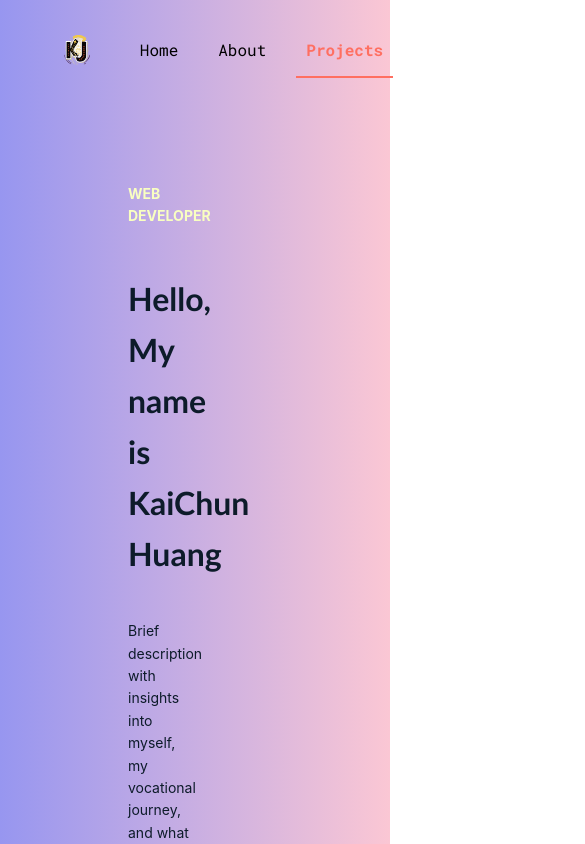
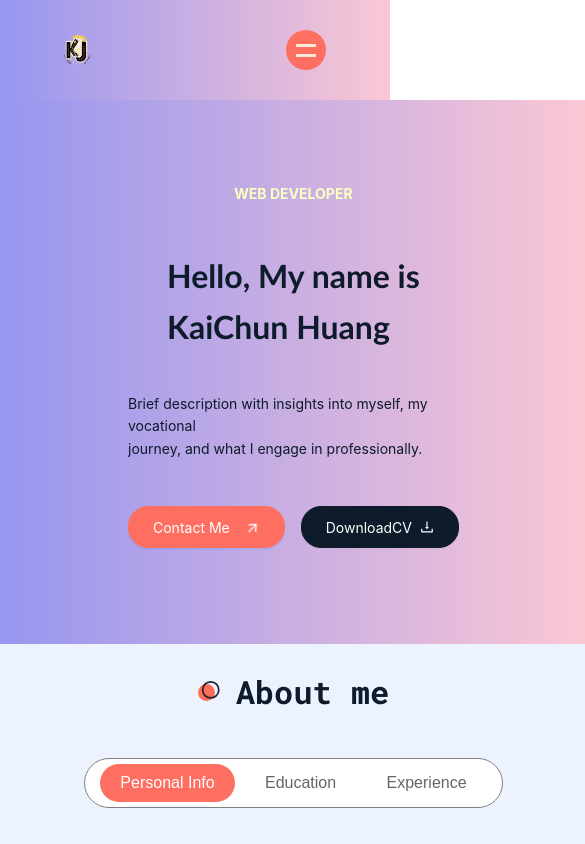
Before and after one commit to Charliebear520/myWebsite, a React (Vite) app: page / in a window 390 px wide. Shown: the top 844 px of the page, 585 px wide, since content can reach past the window. Built offline with nearby package versions, Linux system fonts and the light colour scheme.

Commit message:
add rwd and hamburgermenu

```diff
--- a/src/App.css
+++ b/src/App.css
@@ -40,6 +40,8 @@
 body {
   font-size: 16px;
   line-height: 1.6;
+  position:absolute;
+  overflow-x: hidden;
 }
 
 /* Layout */
--- a/src/components/About/about.module.css
+++ b/src/components/About/about.module.css
@@ -8,13 +8,19 @@
   justify-content: center;
   align-items: center;
   background-color: #edf2ff;
-    gap:1rem;
+  gap: 1rem;
   /* margin-bottom: 3rem; */
   /* background-color: #fdfdfd; */
 }
 
-  .row{
+.row {
   padding: 0rem 4rem 2rem;
   background-color: #edf2ff;
   /* background-color: #fdfdfd; */
 }
+
+@media (max-width:768px) {
+  .col {
+    display: none;
+  }
+}
--- a/src/components/About/index.jsx
+++ b/src/components/About/index.jsx
@@ -15,6 +15,7 @@ export default function About() {
           lg={{ span: 12 }}
           xl={{ span: 12 }}
           xxl={{ span: 12 }}
+          className={styles.col}
         >
           <div
             style={{
--- /dev/null
+++ b/src/components/HamburgerMenu/hamburgermenu.module.css
@@ -0,0 +1,58 @@
+@media(min-width:1024px) {
+    .showMobile {
+        display: none;
+    }
+}
+
+/* .showMobile {
+    margin-top:2rem;
+} */
+
+.baseMenuBar {
+    display: flex;
+    position: relative;
+    background-color: antiquewhite;
+    width: 24px;
+    height: 3px;
+}
+
+.hamMenuBar1 {
+    composes: baseMenuBar;
+    top: 5px;
+    left: 10px;
+    transition: all 0.25s linear;
+}
+
+.hamMenuBar2 {
+    composes: baseMenuBar;
+    bottom: 5px;
+    right: 10px;
+    transition: all 0.25s linear;
+}
+
+.hamMenuBar1_Touch {
+    composes: hamMenuBar1;
+    width: 30px;
+    top: 0;
+    opacity: 1;
+    transform: rotate(45deg);
+}
+
+.hamMenuBar2_Touch {
+    composes: hamMenuBar2;
+    width: 30px;
+    bottom: 0px;
+    opacity: 1;
+    transform: rotate(-45deg);
+}
+
+.hambox {
+    background-color: #ff6f61;
+    width: 40px;
+    height: 40px;
+    border-radius: 45px;
+    display: flex;
+    justify-content: center;
+    align-items: center;
+    margin-left: auto;
+}
--- /dev/null
+++ b/src/components/HamburgerMenu/index.jsx
@@ -0,0 +1,14 @@
+import styles from "./hamburgermenu.module.css";
+
+export default function HamMenu({ onClick, isOnTouch }) {
+    const bar1Style = isOnTouch ? styles.hamMenuBar1_Touch : styles.hamMenuBar1;
+    const bar2Style = isOnTouch ? styles.hamMenuBar2_Touch : styles.hamMenuBar2;
+    return (
+        <span onClick={onClick} className={`${styles.hamMenu} ${styles.showMobile}`} style={{width:"100%"}}>
+            <div className={styles.hambox}>
+                <span className={bar1Style}></span>
+                <span className={bar2Style}></span>
+            </div>
+        </span>
+    );
+}
--- a/src/components/Header/header.module.css
+++ b/src/components/Header/header.module.css
@@ -1,3 +1,5 @@
+/* header.module.css */
+
 .container {
   display: flex;
   justify-content: space-between;
@@ -10,22 +12,58 @@
   z-index: 1000; /* 确保在其他元素之上 */
   background: linear-gradient(to right, rgb(151, 150, 240), rgb(251, 199, 212));
   height: 100px;
+
 }
 
 .scrolled {
   background: #ffffff; /* 滚动后背景色 */
   box-shadow: 0 2px 10px rgba(0, 0, 0, 0.1); /* 添加底部阴影 */
-  height: 55px;
+  height: 100px;
+}
+
+.container.open {
+  background: #ffffff; /* isOnTouch 状态时的背景色 */
+  height: 50vh; /* isOnTouch 状态时的高度 */
+  flex-direction: column; /* 垂直排列 */
+  justify-content: flex-start; /* 顶部对齐 */
+  transition: all 0.3s ease-in-out;
+  padding-top:2rem;
+}
+
+.navList {
+  display: flex;
+  flex-direction: column;
+  align-items: center;
+  gap: 20px; /* 导航项之间的间距 */
+  margin-top: 20px; /* 导航项距离顶部的间距 */
 }
 
 .nav {
   position: relative;
+  display: none; /* 默认隐藏 */
+}
+
+.nav.open {
+  display: flex; /* isOnTouch 状态时显示 */
+}
+
+@media (min-width: 1024px) {
+  .nav {
+    display: flex; /* 大於 1024px 時顯示 */
+  }
+
+  .navList {
+    flex-direction: row !important; /* 大於 1024px 時水平排列 */
+    margin-top: 0; /* 移除顶部间距 */
+  }
 }
 
 .nav ul {
   list-style: none;
   display: flex;
   gap: 20px; /* 导航项之间的间距 */
+  flex-direction: column; /* 垂直排列 */
+  align-items: center; /* 居中对齐 */
 }
 
 .nav li {
@@ -51,8 +89,26 @@
   transition: left 0.3s ease, width 0.3s ease; /* 添加动画效果 */
 }
 
-.logo{
-    max-width: 100%;
-    height: auto;
-    max-height: 30px;
+.logo {
+  max-width: 100%;
+  height: auto;
+  max-height: 30px;
+  transition: opacity 0.3s ease-in-out;
 }
+
+.logo.hidden {
+  display:none;
+}
+
+.hamburgerMenu {
+  position: absolute;
+  top: 10px;
+  right: 10px;
+}
+
+.hambox{
+  width:100%;
+  display: flex;
+  justify-content: flex-end;
+  margin-top: 2rem;
+}
--- a/src/components/Header/index.jsx
+++ b/src/components/Header/index.jsx
@@ -1,5 +1,6 @@
 import React, { useState, useEffect, useRef } from "react";
 import styles from "./header.module.css";
+import HamburgerMenu from "../HamburgerMenu";
 import { motion } from "framer-motion";
 import logo from "/svg/logo.svg"; // 导入logo.svg
 
@@ -7,6 +8,7 @@ const Header = () => {
   const [activeTab, setActiveTab] = useState("Home");
   const [sliderStyle, setSliderStyle] = useState({});
   const [isScrolled, setIsScrolled] = useState(false);
+  const [isOnTouch, setIsOnTouch] = useState(false);
   const navRef = useRef(null);
 
   const handleTabClick = (tab) => {
@@ -19,11 +21,12 @@ const Header = () => {
         element.scrollIntoView({ behavior: "smooth" });
       }
     }
+    setIsOnTouch(false); // Close the menu when a tab is clicked
   };
 
   const handleScroll = () => {
     const scrollY = window.scrollY;
-    setIsScrolled(scrollY > 50); // 当滚动超过50px时，设置为已滚动状态
+    setIsScrolled(scrollY > 0); // 当滚动超过50px时，设置为已滚动状态
 
     // 检测当前可视区域的元素
     const sections = ["Home", "About", "Projects"];
@@ -58,10 +61,34 @@ const Header = () => {
   }, [activeTab]);
 
   return (
-    <div className={`${styles.container} ${isScrolled ? styles.scrolled : ""}`}>
-      <img src={logo} alt="Logo" className={styles.logo} /> {/* 使用logo.svg */}
-      <nav className={styles.nav} ref={navRef}>
-        <ul style={{ margin: 0 }}>
+    // <div className={`${styles.container} ${isScrolled ? styles.scrolled : ""}`}>
+    //   <HamburgerMenu onClick={() => setIsOnTouch(!isOnTouch)} isOnTouch={isOnTouch} />
+    //   <img src={logo} alt="Logo" className={styles.logo} /> {/* 使用logo.svg */}
+    //   <nav className={styles.nav} ref={navRef} open={isOnTouch} onClose={()=>setIsOnTouch(false)}>
+    //     <ul style={{ margin: 0 }}>
+    //       {["Home", "About", "Projects"].map((tab) => (
+    //         <li
+    //           key={tab}
+    //           className={activeTab === tab ? styles.active : ""}
+    //           onClick={() => handleTabClick(tab)}
+    //         >
+    //           {tab}
+    //         </li>
+    //       ))}
+    //     </ul>
+    //     <motion.div
+    //       className={styles.slider}
+    //       style={sliderStyle}
+    //       transition={{ type: "spring", stiffness: 300 }}
+    //     />
+    //   </nav>
+    // </div>
+    <div className={`${styles.container} ${isOnTouch ? styles.open : ""} ${isScrolled ? styles.scrolled : ""}`}>
+
+      <img src={logo} alt="Logo" className={`${styles.logo} ${isOnTouch ? styles.hidden : ""}`} /> {/* 使用logo.svg */}
+      <HamburgerMenu onClick={() => setIsOnTouch(!isOnTouch)} isOnTouch={isOnTouch} />
+      <nav className={`${styles.nav} ${isOnTouch ? styles.open : ""}`} ref={navRef} open={isOnTouch} onClose={() => setIsOnTouch(false)}>
+        <ul className={styles.navList}>
           {["Home", "About", "Projects"].map((tab) => (
             <li
               key={tab}
--- a/src/components/Hero/hero.module.css
+++ b/src/components/Hero/hero.module.css
@@ -2,6 +2,7 @@
   background: linear-gradient(to right, rgb(151, 150, 240), rgb(251, 199, 212));
   padding: 4rem 8rem;
   margin-top: 100px;
+  width:100%;
 }
 
 .ButtonBox {
@@ -95,3 +96,16 @@
   font-size: medium;
   font-family: "Gill Sans", "Gill Sans MT", Calibri, "Trebuchet MS", sans-serif;
 }
+
+@media (max-width:768px){
+  .col{
+    display:none;
+  }
+  .box{
+    align-items: center;
+  }
+  .ButtonBox {
+    width: 100%;
+    justify-content: center;
+  }
+}
--- a/src/components/Hero/index.jsx
+++ b/src/components/Hero/index.jsx
@@ -12,7 +12,7 @@ import {
   DownloadOutlined,
 } from "@ant-design/icons";
 import { FontAwesomeIcon } from "@fortawesome/react-fontawesome";
-import { faDesktop,faListCheck,faCode } from "@fortawesome/free-solid-svg-icons";
+import { faDesktop, faListCheck, faCode } from "@fortawesome/free-solid-svg-icons";
 
 const Hero = () => {
   const titleVariants = {
@@ -33,7 +33,12 @@ const Hero = () => {
         variants={fadeInVariants}
       >
         <Row className={styles.background}>
-          <Col span={12}>
+          <Col
+            sm={{ span: 24 }}
+            md={{ span: 24 }}
+            lg={{ span: 12 }}
+            xl={{ span: 12 }}
+          >
             <div className={styles.box}>
               <h4 className={styles.h4}>WEB DEVELOPER</h4>
               <motion.h1 className={styles.h1} variants={titleVariants}>
@@ -133,7 +138,12 @@ const Hero = () => {
               </div> */}
             </div>
           </Col>
-          <Col sapn={12} className={styles.col}>
+          <Col
+            sm={{ span: 24 }}
+            md={{ span: 12 }}
+            lg={{ span: 12 }}
+            xl={{ span: 12 }} className={styles.col}
+          >
             <div
               style={{
                 position: "relative",
--- a/src/components/ProjectItem/projectitem.module.css
+++ b/src/components/ProjectItem/projectitem.module.css
@@ -1,5 +1,6 @@
 .container {
   padding: 1rem;
+  width:100%;
 }
 
 .card {
--- a/src/components/Services/index.jsx
+++ b/src/components/Services/index.jsx
@@ -14,9 +14,9 @@ export default function Services({ services }) {
           <Col
             key={service.id}
             sm={{ span: 24 }}
+            md={{ span: 24 }}
             lg={{ span: 8 }}
             xl={{ span: 8 }}
-            xxl={{ span: 8 }}
             className={styles.h1box}
           >
             <ServiceItem service={service} />
--- a/src/components/Services/service.module.css
+++ b/src/components/Services/service.module.css
@@ -12,4 +12,5 @@
   margin-bottom: 3rem;
   background-color: #fdfdfd;
   gap:1rem;
+  width:100%;
 }
```
Lines whose indentation alone changed are shown as unchanged.
